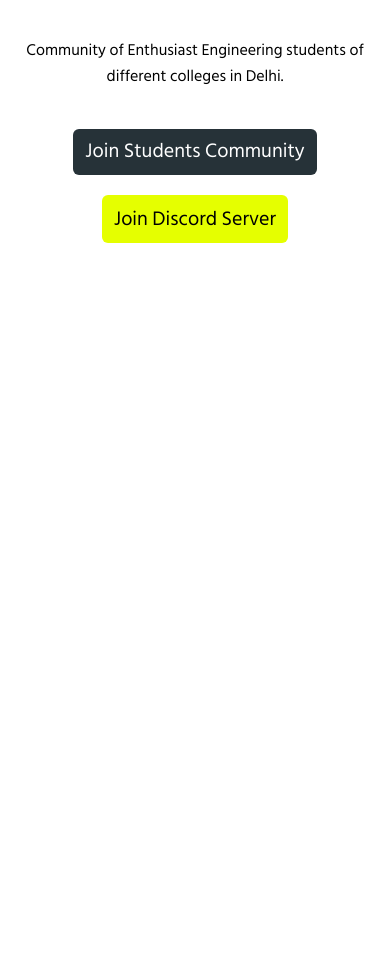
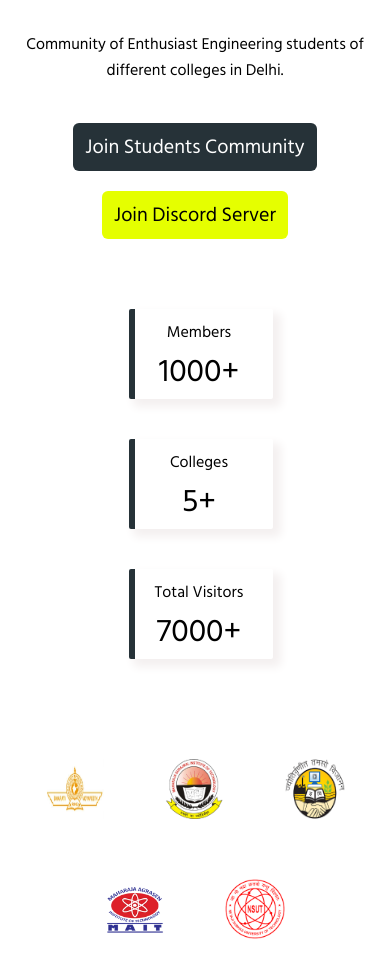
Before and after one commit to Bharat0709/LBT2, a plain HTML site: page index.html in a window 390 px wide. Shown: the part 605-1582 px from the top of the page. Before the commit the page ends 868 px from the top, so only its background shows below. Drawn offline with nearby package versions, Linux system fonts and the light colour scheme.

Commit message:
Stats Responsive

```diff
--- a/index.html
+++ b/index.html
@@ -55,10 +55,7 @@
       </section>
 
       <section class="Hero">
-
-
         <div class="Hero-Left-Section">
-
           <h1 class="Tagline">
             I hope college crush reject you less than college placement
             companies.
@@ -81,34 +78,48 @@
               >Join Discord Server</a
             >
           </div>
-
         </div>
 
         <div class="Hero-Right-Section">
-          <img class="Students" src="Images/image 13.png" alt="Stuudents" class="src" />
+          <img
+            class="Students"
+            src="Images/image 13.png"
+            alt="Stuudents"
+            class="src"
+          />
         </div>
-
       </section>
     </section>
 
-    <!-- <section class="stats">
+    <section class="stats">
       <div class="statistics">
 
-        <img src="images/images.png" alt=""class="CollegeLogos">
-        <img src="images/MAIT.webp" alt="" class="CollegeLogos">
-        <p class="stat1">Members <br> <text>1000+</text></p>
-        <p class="stat1">Colleges <br> <text>5+</text> </p>
-        <p class="stat1">Total Visitors <br> <text>7000+</text></p>
-        <img src="images/Bharati-Vidyapeeth-Logo.webp" alt="" class="CollegeLogos">
-        <img src="images/msit.png" alt=""class="CollegeLogos">
+        <p class="stat1">
+          Members <br />
+          <text>1000+</text>
+        </p>
+        <p class="stat1">
+          Colleges <br />
+          <text>5+</text>
+        </p>
+        <p class="stat1">
+          Total Visitors <br />
+          <text>7000+</text>
+        </p>
       </div>
       <div class="colleges">
-        <img src="images/download.png" alt=""class="CollegeLogos">
-    </div>
-
-
-  </section>
-
+        <img
+          src="images/Bharati-Vidyapeeth-Logo.webp"
+          alt=""
+          class="CollegeLogos"
+        />
+        <img src="images/msit.png" alt="" class="CollegeLogos" />
+        <img src="images/images.png" alt="" class="CollegeLogos" />
+        <img src="images/MAIT.webp" alt="" class="CollegeLogos" />
+        <img src="images/download.png" alt="" class="CollegeLogos" />
+      </div>
+    </section>
+    <!--
   <section class="sections" id="Events-Section">
     <h4 class="Heading" >Events</h4>
 
@@ -233,7 +244,7 @@
       </div>
 
     </section>
-  </section> -->
+  </section>  -->
 
     <!-- <section class="sections" id="Achievements-Section">
     <h4 class="Heading">Achievements</h3>
--- a/style.css
+++ b/style.css
@@ -140,7 +140,7 @@
 }
 
 .Community-CTA {
-  padding: 6px 12px 8px 12px;
+  padding: 8px 12px 8px 12px;
   border-radius: 6px;
   background-color: #263238;
   color: white;
@@ -164,7 +164,7 @@
   flex-direction: column;
   justify-content: space-around;
   align-items: center;
-  gap: 50px;
+  gap: 80px;
   margin-top: 20px;
   margin-bottom: 50px;
 }
@@ -189,7 +189,8 @@
   height: 100px;
 }
 
-.statistics {
+.statistics,
+.colleges {
   display: flex;
   gap: 60px;
 }
@@ -496,6 +497,76 @@
   align-items: center;
 }
 
+@media only screen and (max-width: 500px) and (min-width: 200px) {
+  .Navigation {
+    justify-content: space-between;
+    padding: 30px;
+  }
+
+  .Animated-logo {
+    margin-right: 100px;
+    height: 6vh;
+  }
+
+  .Hero {
+    width: fit-content;
+    justify-items: center;
+    padding: 20px;
+    margin: auto;
+  }
+
+  .Tagline {
+    line-height: 40px;
+  }
+
+  .Below_tagline {
+    font-size: 16px;
+  }
+
+  .Hero-Left-Section {
+    margin: 40px auto 0px auto;
+    width: auto;
+    flex-direction: column;
+    gap: 20px;
+  }
+
+  .Cta {
+    flex-direction: column;
+    font-size: 20px;
+  }
+
+  #Discord-Button {
+    width: fit-content;
+    margin: auto;
+  }
+
+  .Students {
+    margin-top: 0px;
+    height: 36vh;
+  }
+
+  .stat1{
+    margin-top: 20px;
+  }
+  .statistics {
+    margin: 40px 0px 0px 12px;
+    flex-direction: column;
+  }
+
+  .CollegeLogos {
+    width: 50px;
+    height: 50px;
+  }
+
+  .colleges{
+    flex-wrap: wrap;
+    padding: 20px;
+    justify-content: center;
+  }
+
+
+}
+
 @media only screen and (max-width: 1000px) {
   .nav-item {
     display: none;
@@ -538,85 +609,63 @@
     margin: auto;
     padding: 20px;
   }
+
+  .stat1 {
+    height: 40px;
+    text-align: center;
+    padding: 10px 30px 40px 20px;
+    font-size: 16px;
+    margin-left: 0px;
+  }
+
+  .statistics{
+    gap: 20px;
+    margin-top: 30px;
+  }
+
+  .CollegeLogos{
+    height: 60px;
+    width: 60px;
+  }
+
+  .colleges{
+    flex-wrap: wrap;
+    padding: 20px;
+    justify-content: center;
+  }
+
+  .stats{
+    margin-top: 0px;
+  }
 }
 
-@media only screen and (max-width: 1279px) and (min-width: 1000px) {
-.nav-item{
-  font-size: 12px;
-}
-
-.MagicSearch{
-  padding: 8px 12px;
-}
-
-.Tagline{
-  font-size: 24px;
-}
-
-.Students{
-  height: 50vh;
-}
-
-.Hero-Left-Section{
-  width: 450px;
-}
-
-.Cta{
-  font-size: 18px;
-}
-}
-
-@media only screen and (max-width: 500px) and (min-width: 200px) {
-  .Navigation {
-    justify-content: space-between;
-    padding: 30px;
+@media only screen and (max-width: 1200px) and (min-width: 1000px) {
+  .nav-item {
+    font-size: 12px;
   }
 
-  .Animated-logo {
-    margin-right: 100px;
-    height: 6vh;
-  }
-
-  .Hero {
-    width: fit-content;
-    justify-items: center;
-    padding: 20px;
-    margin: auto;
+  .MagicSearch {
+    padding: 8px 12px;
   }
 
   .Tagline {
-    line-height: 40px;
-    font-size: 22px;
+    font-size: 24px;
   }
 
-  .Below_tagline {
-    font-size: 16px;
+  .Students {
+    height: 50vh;
   }
 
   .Hero-Left-Section {
-    margin: 40px auto 0px auto;
-    width: 350px;
-    flex-direction: column;
-    gap: 40px;
+    width: 450px;
   }
 
   .Cta {
-    flex-direction: column;
-    font-size: 20px;
-  }
-
-  #Discord-Button {
-    width: fit-content;
-    margin: auto;
-  }
-
-  .Students {
-    margin-top: 0px;
-    height: 36vh;
+    font-size: 18px;
   }
 }
 
-@media only screen and (max-width: 1560px) and (min-width: 1281px) {
+@media only screen and (max-width: 1560px) and (min-width: 1300px) {
   .Hero-Left-Section,
   .Navigation {
     transform: scale(1.1);
```
